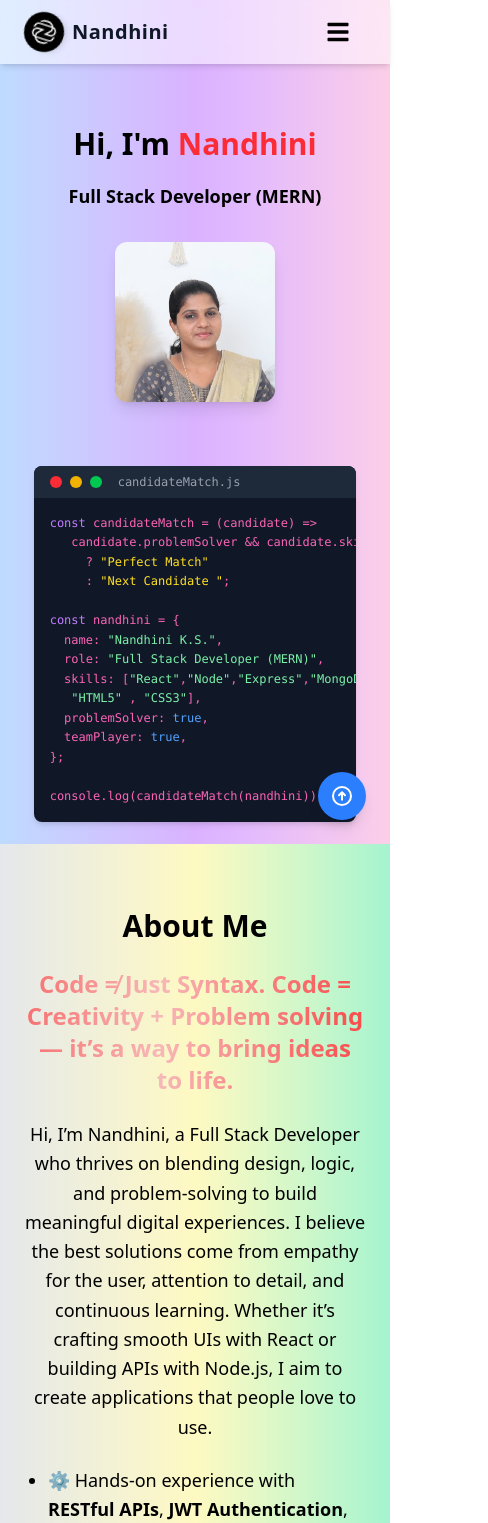
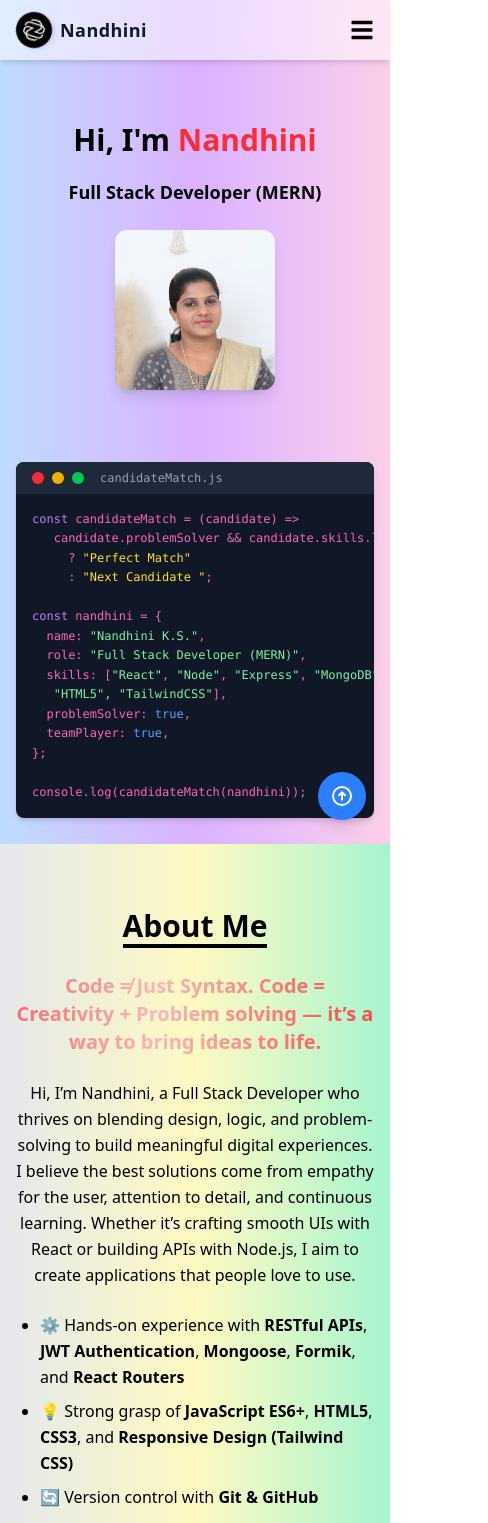
Before and after one commit to nandhini-11-cmd/nandhu_portfolio, a React (Vite) app: page / in a window 390 px wide. Shown: the top 1523 px of the page, 488 px wide, since content can reach past the window. Built offline with nearby package versions, Linux system fonts and the light colour scheme.

Commit message:
Certifications and projects added

```diff
--- a/src/App.jsx
+++ b/src/App.jsx
@@ -1,47 +1,27 @@
-import Navbar from './components/Navbar';
-import Hero from './components/Hero';
-import About from './components/About';
-import Skills from './components/Skills';
-import Projects from './components/Projects';
-import Certifications from './components/Certifications';
-import Contact from './components/Contact';
-import Footer from './components/Footer';
+import Navbar from "./components/Navbar";
+import Hero from "./components/Hero";
+import About from "./components/About";
+import Skills from "./components/Skills";
+import Projects from "./components/Projects";
+import Certifications from "./components/Certifications";
+import Contact from "./components/Contact";
+import Footer from "./components/Footer";
+
 function App() {
   return (
-    <div className="bg-gradient-to-r from-blue-50 via-white to-purple-50 min-h-screen">
+    <div className="w-full min-h-screen">
       <Navbar />
-      <section id="home" className="min-h-screen flex items-center justify-center bg-gradient-to-r from-blue-200 via-purple-300 to-pink-200">
+
+      {/* Each component handles its own background + spacing */}
       <Hero />
-</section>
-
-<section id="about" className="min-h-screen bg-gradient-to-r from-gray-200 via-yellow-100 to-emerald-200">
       <About />
-</section>
-
-<section id="skills" className="min-h-screen flex items-center justify-center bg-gradient-to-r from-blue-200 via-purple-300 to-pink-200">
       <Skills />
-</section>
-
-<section id="projects" className="min-h-screen flex items-center justify-center bg-gradient-to-r from-gray-200 via-yellow-100 to-emerald-200">
       <Projects />
-</section>
-
-<section id="certifications" className="min-h-screen flex items-center justify-center bg-gradient-to-r from-blue-200 via-purple-300 to-pink-200">
       <Certifications />
-</section>
-
-<section id="contact" className="min-h-screen flex items-center justify-center bg-gradient-to-r  from-gray-200 via-yellow-100 to-emerald-200">
       <Contact />
-</section>
-
-<section id="footer" className=" flex items-center justify-center bg-gradient-to-r from-blue-200 via-purple-300 to-pink-200">
       <Footer />
-</section>
-
-
-
     </div>
   );
 }
 
-export default App
+export default App;
--- a/src/components/About.jsx
+++ b/src/components/About.jsx
@@ -1,42 +1,53 @@
-import React from 'react';
+import React from "react";
 
 const About = () => {
   return (
     <section
       id="about"
-      className="min-h-screen px-6 py-16 md:px-20 text-black flex flex-col justify-center items-center text-center"
+      className="min-h-screen px-4 sm:px-6 md:px-20 py-16 text-black flex flex-col justify-center items-center text-center bg-gradient-to-r from-gray-200 via-yellow-100 to-emerald-200"
     >
-      <h2 className="text-3xl md:text-4xl font-bold mb-6 text-black">About Me</h2>
+      <h2 className="text-3xl md:text-4xl font-bold mb-6 text-black border-b-4">
+        About Me
+      </h2>
 
-      <div className="max-w-4xl text-lg md:text-xl leading-relaxed space-y-6">
-        <p className="sparkle-text  font-bold text-2xl">
-          Code ≠ Just Syntax. Code = Creativity + Problem solving — it’s a way to bring ideas to life.
-        </p>
-        <p>
-          Hi, I’m Nandhini, a Full Stack Developer who thrives on blending design, logic, and problem-solving
-          to build meaningful digital experiences. I believe the best solutions come from empathy for the user,
-          attention to detail, and continuous learning. Whether it’s crafting smooth UIs with React or building
-          APIs with Node.js, I aim to create applications that people love to use.
+      <div className="max-w-4xl text-base sm:text-lg md:text-xl leading-relaxed space-y-6">
+        <p className="sparkle-text font-bold text-xl sm:text-2xl">
+          Code ≠ Just Syntax. Code = Creativity + Problem solving — it’s a way
+          to bring ideas to life.
         </p>
 
-        <ul className="list-disc pl-6 space-y-2 text-left mx-auto w-fit">
+        <p>
+          Hi, I’m Nandhini, a Full Stack Developer who thrives on blending
+          design, logic, and problem-solving to build meaningful digital
+          experiences. I believe the best solutions come from empathy for the
+          user, attention to detail, and continuous learning. Whether it’s
+          crafting smooth UIs with React or building APIs with Node.js, I aim to
+          create applications that people love to use.
+        </p>
+
+        <ul className="list-disc pl-6 space-y-2 text-left mx-auto max-w-2xl">
           <li>
-            ⚙️ Hands-on experience with <strong>RESTful APIs</strong>, <strong>JWT Authentication</strong>,{' '}
-            <strong>Mongoose</strong>, <strong>Formik</strong>, and <strong>React Routers</strong>
+            ⚙️ Hands-on experience with <strong>RESTful APIs</strong>,{" "}
+            <strong>JWT Authentication</strong>, <strong>Mongoose</strong>,{" "}
+            <strong>Formik</strong>, and <strong>React Routers</strong>
           </li>
           <li>
-            💡 Strong grasp of <strong>JavaScript ES6+</strong>, <strong>HTML5</strong>, <strong>CSS3</strong>, and{' '}
+            💡 Strong grasp of <strong>JavaScript ES6+</strong>,{" "}
+            <strong>HTML5</strong>, <strong>CSS3</strong>, and{" "}
             <strong>Responsive Design (Tailwind CSS)</strong>
           </li>
-          <li>🔄 Version control with <strong>Git & GitHub</strong></li>
+          <li>
+            🔄 Version control with <strong>Git &amp; GitHub</strong>
+          </li>
           <li>🧠 A self-driven learner with a never-stop-learning attitude</li>
         </ul>
 
         <p>
-          Currently, I’m seeking opportunities where I can <strong>collaborate with dynamic teams</strong>, contribute
-          to meaningful projects, and continue growing as a developer.
+          Currently, I’m seeking opportunities where I can{" "}
+          <strong>collaborate with dynamic teams</strong>, contribute to
+          meaningful projects, and continue growing as a developer.
         </p>
-        </div>
+      </div>
     </section>
   );
 };
--- a/src/components/Certifications.jsx
+++ b/src/components/Certifications.jsx
@@ -31,21 +31,20 @@ const Certification = () => {
 
   return (
     <section
-      id="certification"
-      className="min-h-screen py-16 px-4 sm:px-6 flex flex-col items-center "
+      id="certifications"
+      className="min-h-screen py-16 px-4 sm:px-6 flex flex-col items-center bg-gradient-to-r from-blue-200 via-purple-300 to-pink-200"
     >
-      <h2 className="text-3xl sm:text-4xl font-bold text-gray-800 mb-8 sm:mb-10">
+      <h2 className="text-3xl sm:text-4xl font-bold text-gray-800 mb-8 sm:mb-10 border-b-4">
         Certifications
       </h2>
 
-      <div className="bg-white p-4 sm:p-6 rounded-2xl shadow-xl max-w-4xl w-full">
-
-        {/* ==== TITLE ===== */}
+      <div className="bg-gradient-to-r from-blue-200 via-purple-300 to-pink-200 p-4 sm:p-6 rounded-2xl shadow-xl max-w-4xl w-full">
+        {/* TITLE */}
         <h3 className="text-center text-lg sm:text-xl font-bold mb-4 text-gray-700 px-2">
           {certificates[selectedIndex].title}
         </h3>
 
-        {/* ==== MAIN LARGE CERTIFICATE ===== */}
+        {/* MAIN CERTIFICATE */}
         <div className="w-full flex justify-center">
           <img
             src={certificates[selectedIndex].img}
@@ -59,7 +58,7 @@ const Certification = () => {
           Certification {selectedIndex + 1} of {certificates.length}
         </p>
 
-        {/* ==== NAVIGATION BUTTONS ==== */}
+        {/* NAV BUTTONS */}
         <div className="flex justify-between mt-4 px-4">
           <button
             onClick={prev}
@@ -75,7 +74,7 @@ const Certification = () => {
           </button>
         </div>
 
-        {/* ==== THUMBNAILS GRID ==== */}
+        {/* THUMBNAILS */}
         <div className="grid grid-cols-4 sm:grid-cols-7 gap-3 mt-6">
           {certificates.map((cert, index) => (
             <img
--- a/src/components/Contact.jsx
+++ b/src/components/Contact.jsx
@@ -28,18 +28,21 @@ export default function Contact() {
   };
 
   return (
-    <div className="min-h-screen flex items-center justify-center px-4 sm:px-6 py-10">
-      <div className="
+    <section
+      id="contact"
+      className="min-h-screen flex items-center justify-center px-4 sm:px-6 py-10"
+    >
+      <div
+        className="
         max-w-6xl w-full
         grid grid-cols-1 md:grid-cols-2
         gap-10
-
         bg-gradient-to-r from-gray-200 via-yellow-100 to-emerald-200
         shadow-lg rounded-2xl p-6 sm:p-10
         hover:shadow-xl hover:scale-105
         transform transition-all duration-300
-      ">
-
+      "
+      >
         {/* LEFT SIDE */}
         <div className="space-y-6 sm:space-y-8 mt-2">
           <h2 className="text-3xl sm:text-4xl font-bold text-black">
@@ -52,7 +55,8 @@ export default function Contact() {
 
           <div className="space-y-4 text-black">
             <p className="text-lg">
-              📧 <span className="font-semibold">Email:</span> nandhini.ks11@gmail.com
+              📧 <span className="font-semibold">Email:</span>{" "}
+              nandhini.ks11@gmail.com
             </p>
 
             <p className="text-lg">
@@ -61,7 +65,6 @@ export default function Contact() {
 
             {/* SOCIAL ICONS */}
             <div className="flex items-center gap-5 pt-2 sm:pt-4 ml-1 sm:ml-2">
-
               {/* LinkedIn */}
               <a
                 href="https://www.linkedin.com/in/nandhiniks-mern/"
@@ -71,7 +74,8 @@ export default function Contact() {
               >
                 <svg
                   xmlns="http://www.w3.org/2000/svg"
-                  width="30" height="30"
+                  width="30"
+                  height="30"
                   className="sm:w-9 sm:h-9"
                   fill="currentColor"
                   viewBox="0 0 24 24"
@@ -89,7 +93,8 @@ export default function Contact() {
               >
                 <svg
                   xmlns="http://www.w3.org/2000/svg"
-                  width="30" height="30"
+                  width="30"
+                  height="30"
                   className="sm:w-9 sm:h-9"
                   fill="currentColor"
                   viewBox="0 0 24 24"
@@ -139,7 +144,7 @@ export default function Contact() {
 
             <button
               type="submit"
-              className="w-full bg-emerald-200 text-white font-semibold py-3 rounded-lg hover:bg-emerald-300 transition"
+              className="w-full bg-emerald-300 text-white font-semibold py-3 rounded-lg hover:bg-emerald-400 transition"
             >
               Send Message
             </button>
@@ -167,6 +172,6 @@ export default function Contact() {
           />
         </svg>
       </a>
-    </div>
+    </section>
   );
 }
--- a/src/components/Footer.jsx
+++ b/src/components/Footer.jsx
@@ -3,14 +3,11 @@ import { FaGithub, FaLinkedin, FaEnvelope } from "react-icons/fa";
 export default function Footer() {
   return (
     <footer className="w-full mt-auto">
-
       <div className="border-t border-gray-300 w-full"></div>
 
-
-      <div className="bg-gradient-to-rfrom-gray-200 via-yellow-100 to-emerald-200">
-        <div className="flex flex-col items-center justify-center max-w-6xl mx-auto px-6 py-5 text-gray-700 space-y-4">
-
-
+      <div className="bg-gradient-to-r from-blue-200 via-purple-300 to-pink-200">
+        <div className="flex flex-col items-center justify-center max-w-6xl mx-auto px-4 sm:px-6 py-5 text-gray-700 space-y-4">
+          {/* SOCIAL ICONS */}
           <div className="flex space-x-6 text-xl">
             <a
               href="https://github.com/nandhini-11-cmd"
@@ -38,8 +35,8 @@ export default function Footer() {
             </a>
           </div>
 
-
-          <p className="text-base  text-center font-medium">
+          {/* COPYRIGHT */}
+          <p className="text-base text-center font-medium">
             © {new Date().getFullYear()} Nandhini ♥ | All rights reserved.
           </p>
         </div>
--- a/src/components/Hero.jsx
+++ b/src/components/Hero.jsx
@@ -5,59 +5,67 @@ const Hero = () => {
   return (
     <section
       id="home"
-      className="min-h-screen flex flex-col md:flex-row items-center justify-center px-6 md:px-12 text-black gap-10"
+      className="min-h-screen pt-20 md:pt-24 flex flex-col md:flex-row items-center justify-center px-4 sm:px-6 md:px-12 text-black gap-10 bg-gradient-to-r from-blue-200 via-purple-300 to-pink-200"
     >
-
-      <div className="w-full md:w-2/5  flex flex-col items-center md:items-start mt-20 md:mt-14 text-center md:text-left">
-
-        <h1 className="text-3xl md:text-4xl font-bold mb-3 mt-6">
+      {/* LEFT SIDE */}
+      <div className="w-full md:w-2/5 flex flex-col items-center md:items-start text-center md:text-left">
+        <h1 className="text-3xl md:text-4xl font-bold mb-3 mt-4">
           Hi, I'm <span className="text-red-500">Nandhini</span>
         </h1>
         <p className="text-lg mt-2 md:text-xl font-bold">
-          Full Stack Developer (MERN) </p>
+          Full Stack Developer (MERN)
+        </p>
 
         <img
           src={profileImage}
           alt="Profile"
-          className="w-40 h-40 md:w-80 md:h-72 rounded-xl shadow-lg object-cover mb-6 mt-8 md:mt-4 "
+          className="w-40 h-40 md:w-72 md:h-64 rounded-xl shadow-lg object-cover mb-6 mt-6"
         />
-
-
       </div>
 
-      <div className="mt-0 md:mt-6 w-3/5">
-
-  <div className="bg-gray-900 rounded-lg font-mono text-xs md:text-sm leading-relaxed whitespace-pre-wrap break-words text-left mt-0 md:mt-14 shadow-md overflow-hidden">
-
-
-    <div className="flex items-center bg-gray-800 px-4 py-2 ">
+      {/* RIGHT SIDE CODE BOX */}
+      <div className="w-full md:w-3/5 mt-2 md:mt-6">
+        <div className="bg-gray-900 rounded-lg font-mono text-xs md:text-sm leading-relaxed whitespace-pre-wrap break-words text-left shadow-md overflow-hidden">
+          {/* TOP BAR */}
+          <div className="flex items-center bg-gray-800 px-4 py-2">
             <span className="w-3 h-3 bg-red-500 rounded-full mr-2"></span>
             <span className="w-3 h-3 bg-yellow-500 rounded-full mr-2"></span>
             <span className="w-3 h-3 bg-green-500 rounded-full"></span>
             <span className="text-gray-400 text-xs ml-4">candidateMatch.js</span>
           </div>
 
-    <pre className="p-4">
+          {/* CODE BLOCK */}
+          <pre className="p-4 overflow-x-auto">
             <code className="text-pink-400">
               <span className="text-purple-400">const</span> candidateMatch = (candidate) =&gt;{"\n"}
               {"  "} candidate.problemSolver &amp;&amp; candidate.skills.length &gt; 5{"\n"}
-        {"    "} ? <span className="text-yellow-300">"Perfect Match"</span>{"\n"}
-        {"    "} : <span className="text-yellow-300">"Next Candidate "</span>;{"\n\n"}
-
-        <span className="text-purple-400">const</span> nandhini = {"{"}{"\n"}
-        {"  "}name: <span className="text-green-300">"Nandhini K.S."</span>,{"\n"}
-        {"  "}role: <span className="text-green-300">"Full Stack Developer (MERN)"</span>,{"\n"}
-        {"  "}skills: [<span className="text-green-300"></span><span className="text-green-300">"React"</span>,
-        <span className="text-green-300">"Node"</span>,
-         <span className="text-green-300">"Express"</span>,
-         <span className="text-green-300">"MongoDB"</span>, <span className="text-green-300">"MySQL"</span>,
-          <span className="text-green-300">"TailwindCSS"</span>, {"\n"}
-          {"  "} <span className="text-green-300">"HTML5" <span className="text-pink-400">,</span> "CSS3"<span className="text-pink-400">],</span></span>{"\n"}
-
-        {"  "}problemSolver: <span className="text-blue-400">true</span>,{"\n"}
-        {"  "}teamPlayer: <span className="text-blue-400">true</span>,{"\n"}
-        {"}"};
-        {"\n\n"}
+              {"    "} ?{" "}
+              <span className="text-yellow-300">"Perfect Match"</span>
+              {"\n"}
+              {"    "} :{" "}
+              <span className="text-yellow-300">"Next Candidate "</span>;{"\n\n"}
+              <span className="text-purple-400">const</span> nandhini = {"{"}
+              {"\n"}
+              {"  "}name:{" "}
+              <span className="text-green-300">"Nandhini K.S."</span>,{"\n"}
+              {"  "}role:{" "}
+              <span className="text-green-300">
+                "Full Stack Developer (MERN)"
+              </span>
+              ,{"\n"}
+              {"  "}skills: [
+              <span className="text-green-300">"React"</span>,{" "}
+              <span className="text-green-300">"Node"</span>,{" "}
+              <span className="text-green-300">"Express"</span>,{" "}
+              <span className="text-green-300">"MongoDB"</span>,{" "}
+              <span className="text-green-300">"MySQL"</span>,{" "}
+              <span className="text-green-300">"CSS3"</span>,{"\n"}
+              {"  "} <span className="text-green-300">"HTML5", "TailwindCSS"</span>],{"\n"}
+              {"  "}problemSolver:{" "}
+              <span className="text-blue-400">true</span>,{"\n"}
+              {"  "}teamPlayer:{" "}
+              <span className="text-blue-400">true</span>,{"\n"}
+              {"}"};{"\n\n"}
               console.log(candidateMatch(nandhini));
             </code>
           </pre>
--- a/src/components/Navbar.jsx
+++ b/src/components/Navbar.jsx
@@ -13,26 +13,26 @@ const Navbar = () => {
     "about",
     "skills",
     "projects",
-    "certifications",
+    "certifications", // keep this, we'll match id
     "contact",
   ];
 
   return (
-    <nav className="fixed top-0 w-full bg-white/50 backdrop-blur-md shadow-md z-50">
-      <div className="flex items-center justify-between px-6 py-3 max-w-7xl mx-auto">
-
+    <nav className="fixed top-0 left-0 w-full bg-white/50 backdrop-blur-md shadow-md z-50">
+      <div className="flex items-center justify-between px-4 sm:px-6 py-3 max-w-7xl mx-auto">
+        {/* LOGO + NAME */}
         <div className="flex items-center space-x-2 cursor-pointer">
           <img
             src={Logo}
             alt="Logo"
-            className="w-10 h-10 rounded-full shadow-md animate-spin"
+            className="w-9 h-9 sm:w-10 sm:h-10 rounded-full shadow-md animate-spin"
           />
-          <span className="text-xl font-bold text-gray-900 tracking-wide">
+          <span className="text-lg sm:text-xl font-bold text-gray-900 tracking-wide">
             Nandhini
           </span>
         </div>
 
-
+        {/* DESKTOP MENU */}
         <ul className="hidden md:flex space-x-6 font-medium items-center">
           {navLinks.map((section) => (
             <li key={section}>
@@ -40,19 +40,20 @@ const Navbar = () => {
                 to={section}
                 smooth={true}
                 duration={500}
+                offset={-80}
                 className="cursor-pointer capitalize text-gray-900 font-semibold hover:text-blue-600 relative group"
               >
                 {section}
-                <span className="absolute left-0 bottom-0 w-0 h-[2px] bg-blue-600 transition-all group-hover:w-full"></span>
+                <span className="absolute left-0 -bottom-1 w-0 h-[2px] bg-blue-600 transition-all group-hover:w-full"></span>
               </Link>
             </li>
           ))}
-
 
           <li>
             <a
               href="/resume.pdf"
               target="_blank"
+              rel="noopener noreferrer"
               className="bg-blue-600 text-white px-4 py-2 rounded-lg shadow hover:bg-blue-700 transition duration-300"
             >
               Resume
@@ -60,13 +61,16 @@ const Navbar = () => {
           </li>
         </ul>
 
-
-        <div className="md:hidden text-2xl cursor-pointer mr-4" onClick={toggleMenu}>
+        {/* MOBILE TOGGLE */}
+        <div
+          className="md:hidden text-2xl cursor-pointer"
+          onClick={toggleMenu}
+        >
           {isOpen ? <FaTimes /> : <FaBars />}
         </div>
       </div>
 
-
+      {/* MOBILE MENU */}
       {isOpen && (
         <div className="md:hidden bg-white shadow-lg">
           <ul className="flex flex-col items-center space-y-4 py-6 font-medium">
@@ -76,6 +80,7 @@ const Navbar = () => {
                   to={section}
                   smooth={true}
                   duration={500}
+                  offset={-80}
                   onClick={toggleMenu}
                   className="cursor-pointer capitalize text-gray-900 font-semibold hover:text-blue-600"
                 >
@@ -87,6 +92,7 @@ const Navbar = () => {
               <a
                 href="/resume.pdf"
                 target="_blank"
+                rel="noopener noreferrer"
                 onClick={toggleMenu}
                 className="bg-blue-600 text-white px-4 py-2 rounded-lg shadow hover:bg-blue-700 transition duration-300"
               >
```
Also changed, not shown: src/components/Projects.jsx (+20 -17 lines), src/components/Skills.jsx (+37 -22 lines), 1 other file (tests, documents, lock files or other folders). Lines whose indentation alone changed are shown as unchanged.
